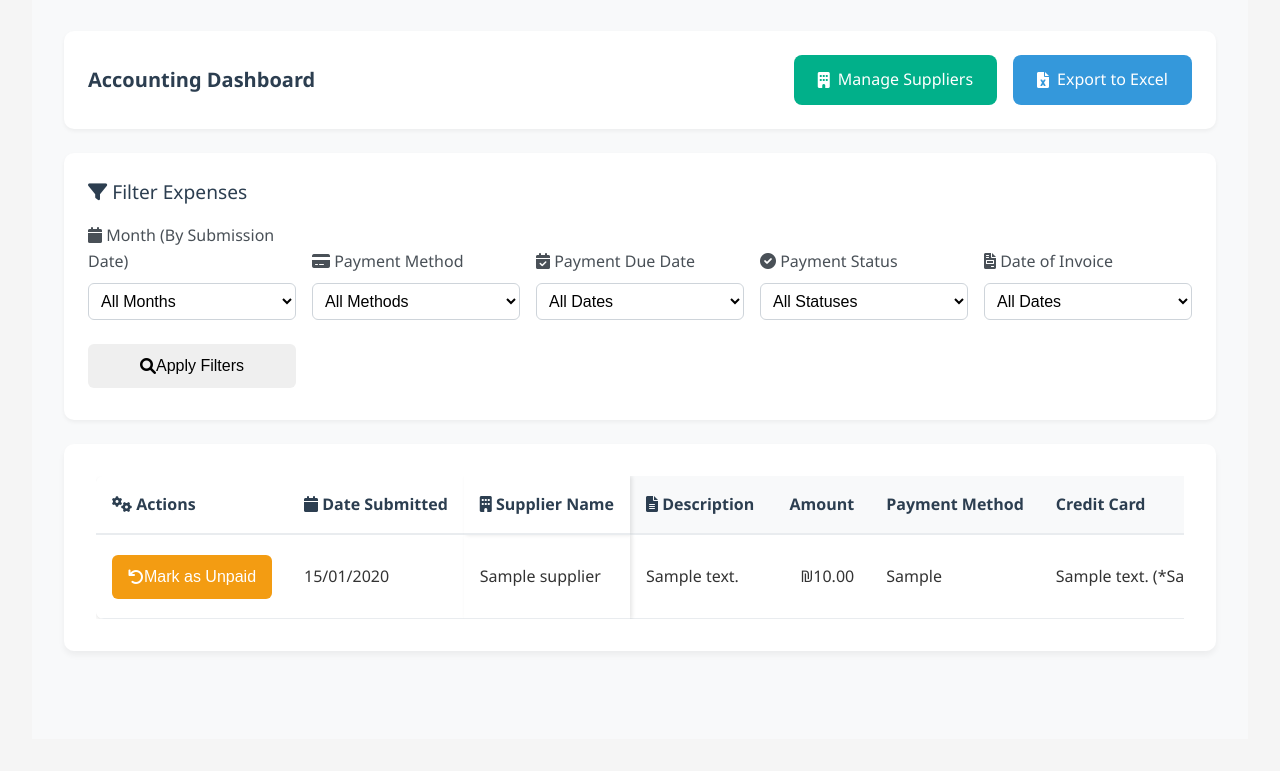
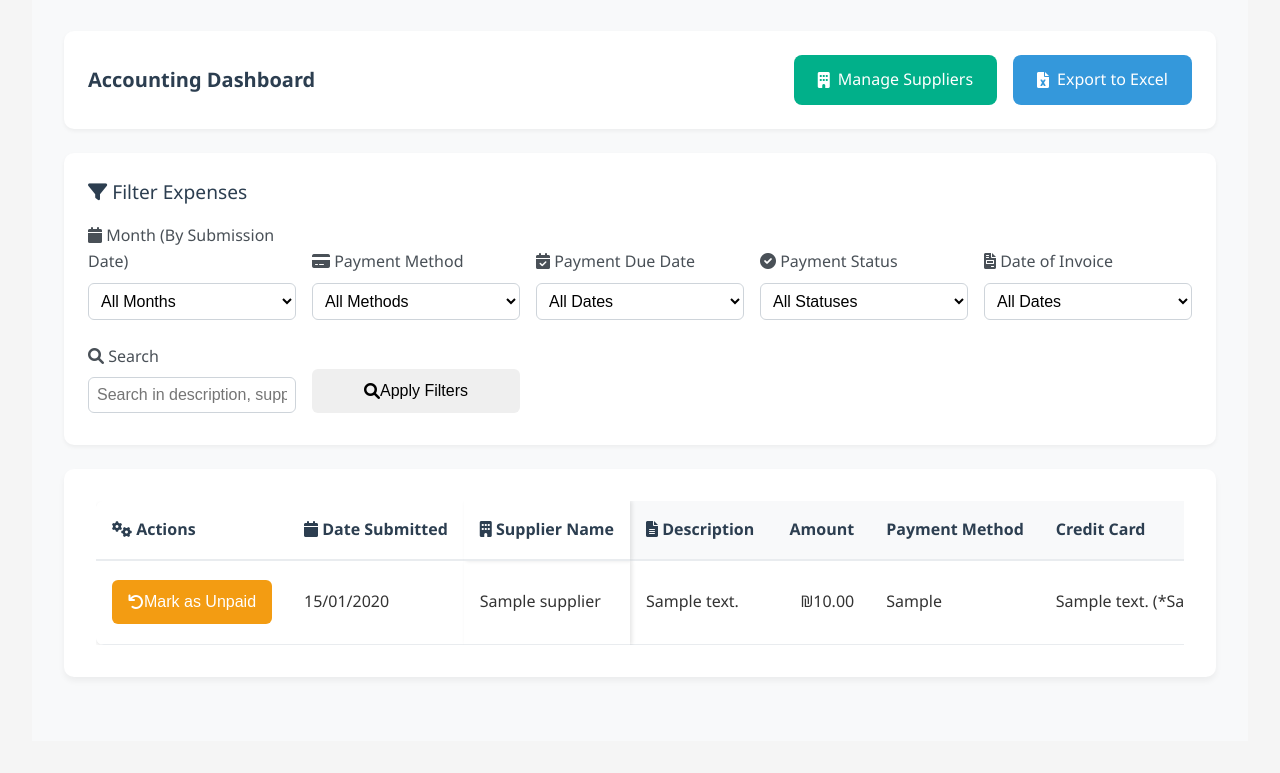
Before and after one commit to taldata/labos, a Flask app: page /accounting_dashboard in a window 1280 px wide. Shown: the part 113-886 px from the top of the page. Before the commit the page ends 768 px from the top, so only its background shows below. Run offline with Flask 3, Linux system fonts and the light colour scheme; a user stored in the database is signed in; tables that the repository leaves empty hold one stand-in row (values such as "Sample post").

Commit message:
feat: add search functionality to accounting dashboard for filtering expenses by description and supplier details

```diff
--- a/app.py
+++ b/app.py
@@ -18,6 +18,7 @@ from models import db, Department, Category, Subcategory, User, Supplier, Expens
 import msal
 import requests
 from dateutil.relativedelta import relativedelta
+from sqlalchemy import or_
 
 # Configure logging
 logging.basicConfig(
@@ -2304,9 +2305,25 @@ def accounting_dashboard():
     payment_status_filter = request.args.get('payment_status', 'all')
     payment_due_date_filter = request.args.get('payment_due_date', 'all')
     invoice_date_filter = request.args.get('invoice_date', 'all')
+    search_text = request.args.get('search_text', '')
 
     # Start with base query for approved expenses
     query = Expense.query.filter_by(status='approved')
+
+    # Apply search text filter if provided
+    if search_text:
+        search_term = f'%{search_text}%'
+        query = query.join(Supplier, Expense.supplier_id == Supplier.id).filter(
+            or_(
+                Expense.description.ilike(search_term),
+                Supplier.name.ilike(search_term),
+                Supplier.notes.ilike(search_term),
+                Supplier.email.ilike(search_term),
+                Supplier.phone.ilike(search_term),
+                Supplier.address.ilike(search_term),
+                Supplier.tax_id.ilike(search_term)
+            )
+        )
 
     # Apply month filter (based on date submitted instead of purchase_date)
     if month_filter != 'all':
@@ -2380,6 +2397,7 @@ def accounting_dashboard():
                           selected_payment_status=payment_status_filter,
                           selected_payment_due_date=payment_due_date_filter,
                           selected_invoice_date=invoice_date_filter,
+                          search_text=search_text,
                           month_options=month_options)
 
 @app.route('/mark_expense_paid/<int:expense_id>', methods=['POST'])
--- a/templates/accounting_dashboard.html
+++ b/templates/accounting_dashboard.html
@@ -324,6 +324,11 @@
                 </select>
             </div>
 
+            <div class="filter-item">
+                <label for="search_text"><i class="fas fa-search"></i> Search</label>
+                <input type="text" name="search_text" id="search_text" class="form-control" placeholder="Search in description, supplier, notes..." value="{{ search_text }}">
+            </div>
+
             <div class="filter-item filter-submit">
                 <button type="submit" class="btn btn-primary"><i class="fas fa-search"></i> Apply Filters</button>
             </div>
```
